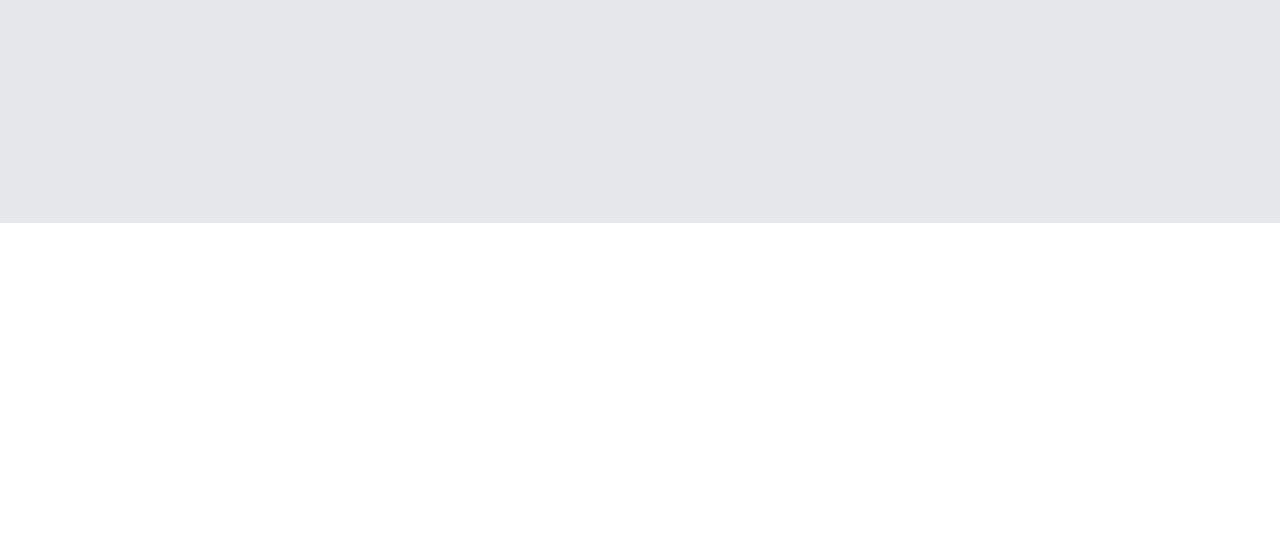
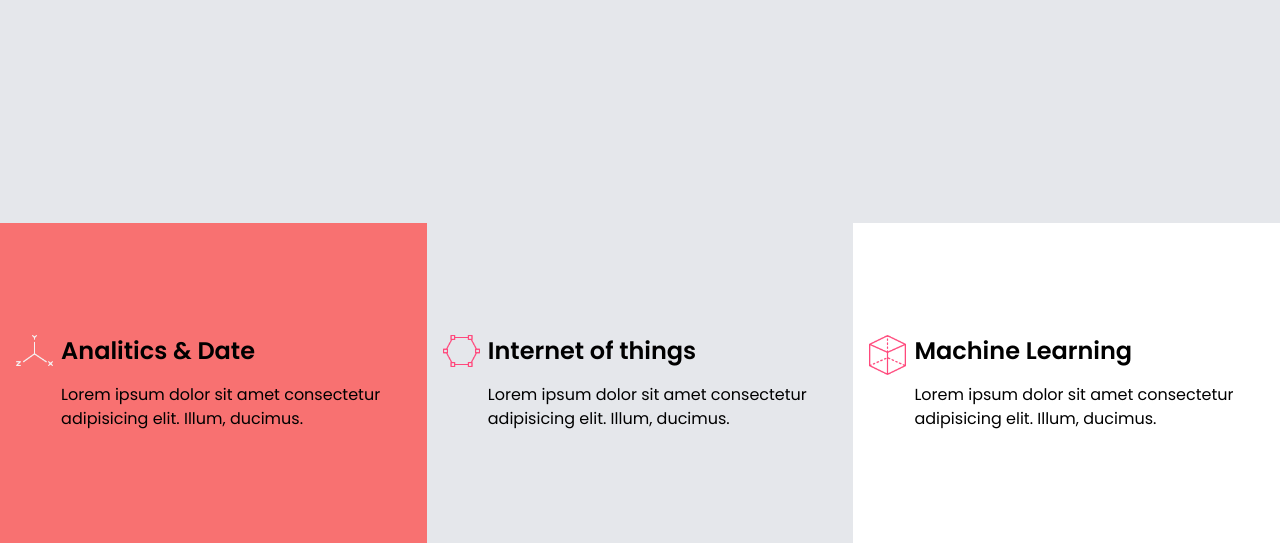
Before and after one commit to special-char/tsc-interview-test, a website built with Vite: page dhruvik-interview-project/index.html in a window 1280 px wide. Shown: the part 601-1144 px from the top of the page. Before the commit the page ends 824 px from the top, so only its background shows below. Built offline with nearby package versions, Linux system fonts and the light colour scheme.

Commit message:
about section added

```diff
--- /dev/null
+++ b/dhruvik-interview-project/about.css
@@ -0,0 +1,38 @@
+@layer components {
+
+    #about {
+        @apply h-auto;
+
+        &>.about__container {
+            @apply flex flex-wrap  ;
+
+            &>.about__card{
+                @apply flex gap-2 py-10 sm:py-28 ;
+
+                &>.card__content{
+
+                    &>h3{
+                        @apply text-2xl mb-4 font-sans font-semibold;
+                    }
+                    &>p{
+                        @apply text-base font-sans line-clamp-3;
+                    }
+                }
+
+
+            }
+            &>.card1{
+                @apply flex-1 basis-80 bg-red-400 px-4;
+            }
+            &>.card2{
+                @apply flex-1 basis-80 bg-gray-200 px-4;
+            }
+            &>.card3{
+                @apply flex-1 basis-80 bg-white px-4;
+            }
+
+        }
+
+    }
+
+}
--- a/dhruvik-interview-project/goal.css
+++ b/dhruvik-interview-project/goal.css
@@ -13,7 +13,7 @@
                     @apply mb-6 text-7xl font-sans font-black;
                 }
                 &>button{
-                    @apply  border-4 rounded-full border-red-400 px-6 py-3 text-sm font-sans font-bold;
+                    @apply  border-4 rounded-full border-red-400 px-6 py-3 text-sm font-sans font-bold hover:bg-black hover:text-white;
                 }
             }
             &>.goals__image{
@@ -40,7 +40,7 @@
                     @apply  mb-6 text-5xl font-sans font-black;
                 }
                 &>button{
-                    @apply  border-4 rounded-full border-red-400 px-6 py-3 text-sm font-sans font-bold;
+                    @apply  border-4 rounded-full border-red-400 px-6 py-3 text-sm font-sans font-bold hover:bg-black hover:text-white;
                 }
             }
         }
--- a/dhruvik-interview-project/index.html
+++ b/dhruvik-interview-project/index.html
@@ -63,12 +63,44 @@
         <div class="bg-wrapper"></div>
         <div class="content">
           <h3>GLOBAL TRENDS</h3>
-          <h2>Our Goal<br>  Is Success</h2>
+          <h2>Our Goal<br> Is Success</h2>
           <button>REQUEST A QUOTE</button>
         </div>
       </div>
     </section>
+    <section id="about">
+      <div class=" about__container">
+        <div class=" card1 about__card">
 
+            <div class="card__logo">
+              <img src="white-icon.png" alt="">
+            </div>
+            <div class="card__content">
+              <h3>Analitics & Date</h3>
+              <p>Lorem ipsum dolor sit amet consectetur adipisicing elit. Illum, ducimus.</p>
+            </div>
+
+        </div>
+        <div class=" card2 about__card">
+          <div class="card__logo">
+            <img src="color-icon.png" alt="">
+          </div>
+          <div class="card__content">
+            <h3>Internet of things</h3>
+            <p>Lorem ipsum dolor sit amet consectetur adipisicing elit. Illum, ducimus.</p>
+          </div>
+        </div>
+        <div class=" card3 about__card">
+          <div class="card__logo">
+            <img src="color-icon2.png" alt="">
+          </div>
+          <div class="card__content">
+            <h3>Machine Learning</h3>
+            <p>Lorem ipsum dolor sit amet consectetur adipisicing elit. Illum, ducimus.</p>
+          </div>
+        </div>
+      </div>
+    </section>
   </main>
 </body>
 
--- a/dhruvik-interview-project/style.css
+++ b/dhruvik-interview-project/style.css
@@ -3,4 +3,5 @@
 @import "tailwindcss/components";
 @import "./header.css";
 @import "./goal.css";
+@import "./about.css";
 @import "tailwindcss/utilities";
--- a/dhruvik-interview-project/tailwind.config.cjs
+++ b/dhruvik-interview-project/tailwind.config.cjs
@@ -13,6 +13,7 @@ module.exports = {
     },
     aspectRatio: {
       image:'4/3',
+      square:'1/1',
     },
     extend: {},
   },
```
